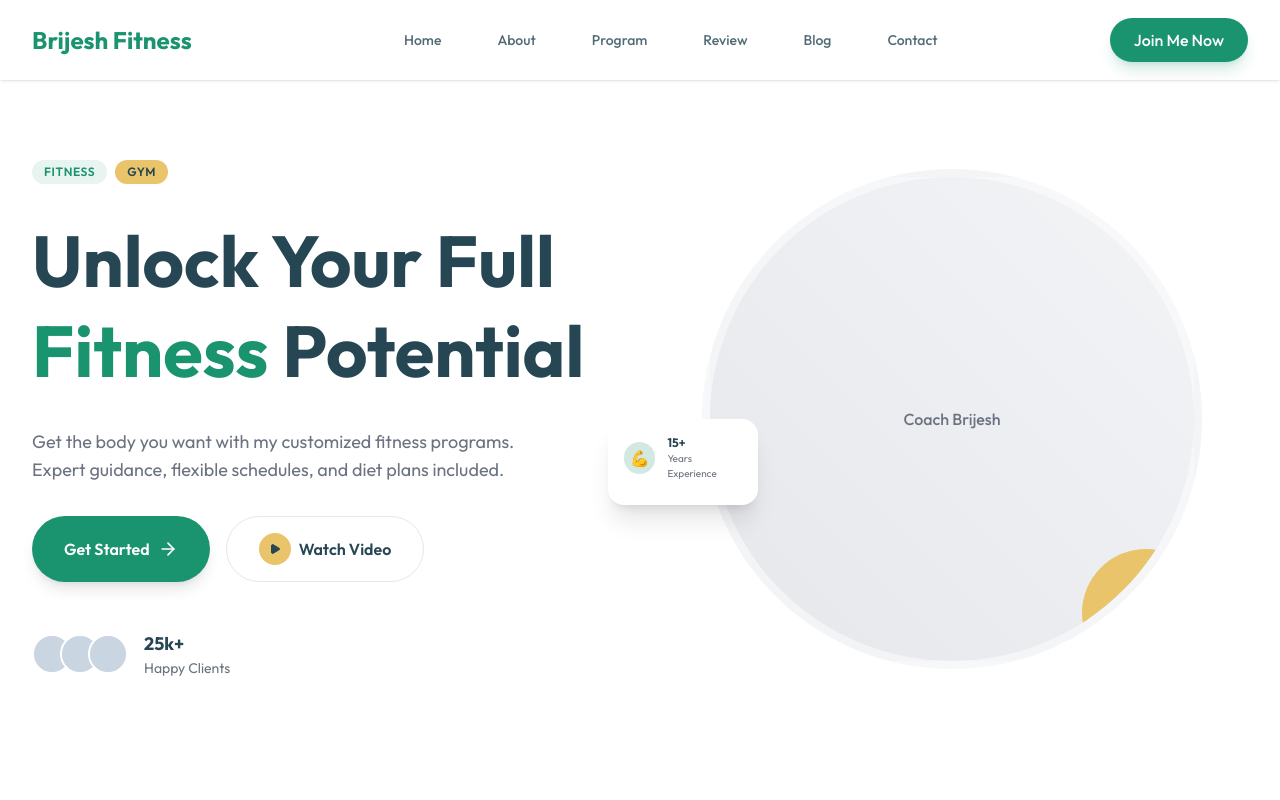
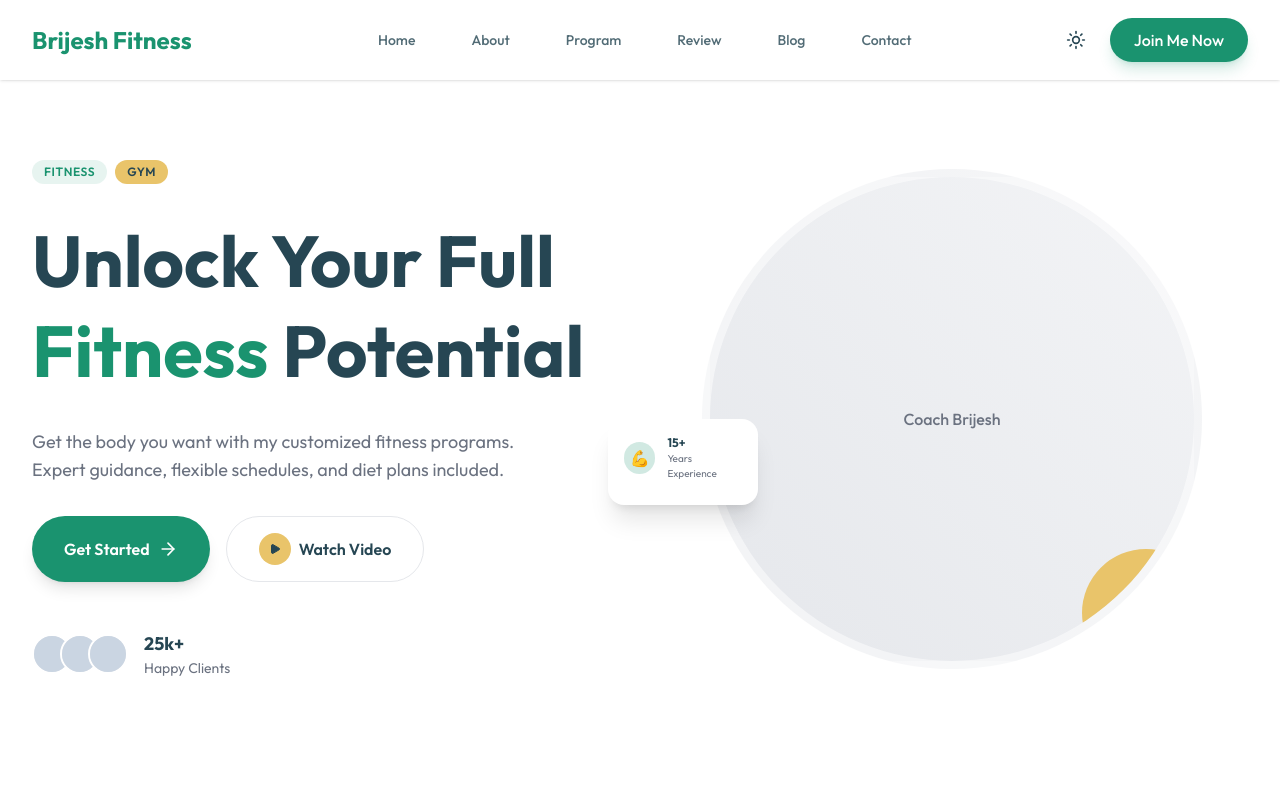
Before and after one commit to Fancible-Software/gym_trainer_landing_site, a Next.js app: page / in a window 1280 px wide. Shown: the top 800 px of the page. Built offline with nearby package versions, Linux system fonts and the light colour scheme.

Commit message:
Add mode toggle

```diff
--- a/app/globals.css
+++ b/app/globals.css
@@ -26,14 +26,12 @@
   --border: #e5e7eb;
 }
 
-@media (prefers-color-scheme: dark) {
-  :root {
-    --background: #0a0a0a;
-    --foreground: #ededed;
-    --muted: #262626;
-    --muted-foreground: #a3a3a3;
-    --border: #404040;
-  }
+.dark {
+  --background: #0a0a0a;
+  --foreground: #ededed;
+  --muted: #262626;
+  --muted-foreground: #a3a3a3;
+  --border: #404040;
 }
 
 html {
--- a/app/layout.tsx
+++ b/app/layout.tsx
@@ -1,6 +1,7 @@
 import type { Metadata } from "next";
 import { Outfit } from "next/font/google";
 import "./globals.css";
+import { ThemeProvider } from "@/components/ThemeProvider";
 
 const outfit = Outfit({
   subsets: ["latin"],
@@ -18,11 +19,18 @@
   children: React.ReactNode;
 }>) {
   return (
-    <html lang="en">
+    <html lang="en" suppressHydrationWarning>
       <body
         className={`${outfit.variable} antialiased`}
       >
-        {children}
+        <ThemeProvider
+          attribute="class"
+          defaultTheme="system"
+          enableSystem
+          disableTransitionOnChange
+        >
+          {children}
+        </ThemeProvider>
       </body>
     </html>
   );
--- a/components/Navbar.tsx
+++ b/components/Navbar.tsx
@@ -2,8 +2,9 @@
 
 import { useState } from "react";
 import Link from "next/link";
-import { Menu, X } from "lucide-react";
+import { Menu, X, Sun, Moon } from "lucide-react";
 import { cn } from "@/lib/utils";
+import { useTheme } from "next-themes";
 
 const navItems = [
     { name: "Home", href: "#home" },
@@ -16,6 +17,7 @@
 
 export default function Navbar() {
     const [isOpen, setIsOpen] = useState(false);
+    const { theme, setTheme } = useTheme();
 
     return (
         <nav className="fixed top-0 left-0 right-0 z-50 bg-background/80 backdrop-blur-md shadow-sm">
@@ -40,8 +42,16 @@
                         </div>
                     </div>
 
-                    {/* Join Now Button (Desktop) */}
-                    <div className="hidden md:block">
+                    {/* Join Now Button (Desktop) & Theme Toggle */}
+                    <div className="hidden md:flex items-center gap-4">
+                        <button
+                            onClick={() => setTheme(theme === 'dark' ? 'light' : 'dark')}
+                            className="p-2 rounded-full hover:bg-muted transition-colors"
+                        >
+                            <Sun className="h-5 w-5 rotate-0 scale-100 transition-all dark:-rotate-90 dark:scale-0" />
+                            <Moon className="absolute h-5 w-5 rotate-90 scale-0 transition-all dark:rotate-0 dark:scale-100" />
+                            <span className="sr-only">Toggle theme</span>
+                        </button>
                         <button className="bg-primary hover:bg-primary/90 text-primary-foreground px-6 py-2.5 rounded-full font-medium transition-all shadow-lg shadow-primary/20">
                             Join Me Now
                         </button>
--- /dev/null
+++ b/components/ThemeProvider.tsx
@@ -0,0 +1,11 @@
+"use client"
+
+import * as React from "react"
+import { ThemeProvider as NextThemesProvider } from "next-themes"
+
+export function ThemeProvider({
+    children,
+    ...props
+}: React.ComponentProps<typeof NextThemesProvider>) {
+    return <NextThemesProvider {...props}>{children}</NextThemesProvider>
+}
--- a/package.json
+++ b/package.json
@@ -14,6 +14,7 @@
     "framer-motion": "^12.25.0",
     "lucide-react": "^0.562.0",
     "next": "16.1.1",
+    "next-themes": "^0.4.6",
     "react": "19.2.3",
     "react-dom": "19.2.3",
     "tailwind-merge": "^3.4.0"
```
Also changed, not shown: 1 other file (tests, documents, lock files or other folders).
